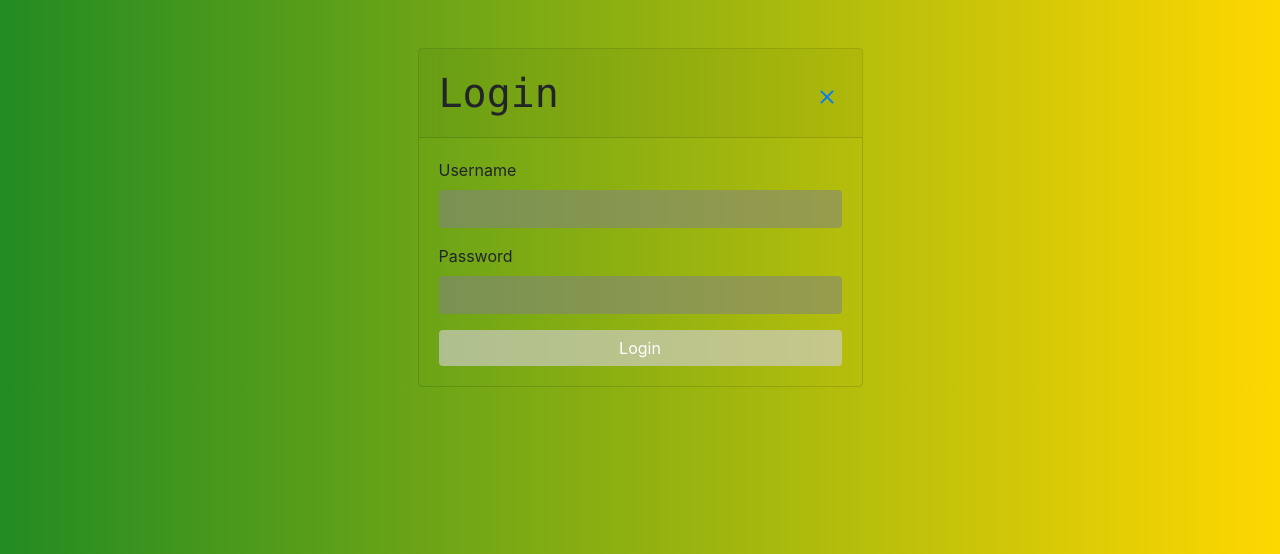
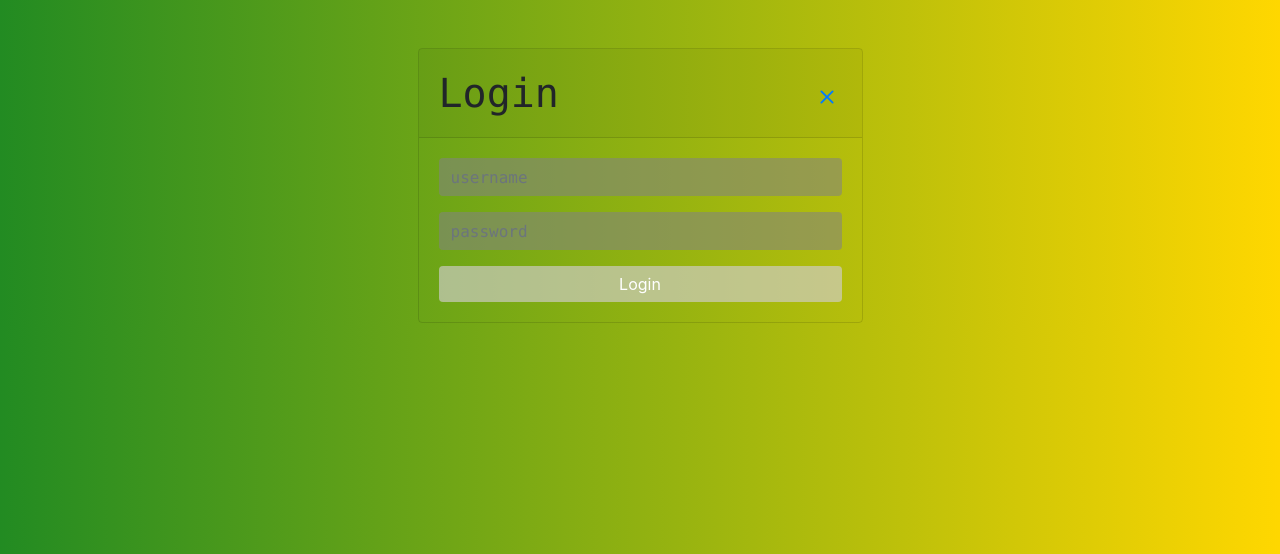
Before and after one commit to FinlayPunch/Task-4---To-do-list, a Flask app: page /login in a window 1280 px wide. Shown: the top 554 px of the page. Run offline with Flask 3, Linux system fonts and the light colour scheme; some libraries are stand-ins or nearby versions.

Commit message:
aesthetic changes

```diff
--- a/templates/login.html
+++ b/templates/login.html
@@ -20,6 +20,7 @@
         <div class="row justify-content-center">
             <div class="col-md-5">
                 <div class="card mt-5" style="background: rgba(247, 36, 12, 0);">
+
                     <div class="card-header text-center" style="font-family: 'Lucida Console', Monaco, monospace; padding-top: 20px;">
                         <div class="d-flex justify-content-between align-items-center">
                             <h1>Login</h1>
@@ -35,16 +36,16 @@
                     <div class="card-body">
                         <form action="{{ url_for('login') }}" method="POST">
                             <div class="form-group">
-                                <label for="username">Username</label>
-                                <input style="background: rgba(131, 130, 130, 0.553); border: none;" type="text" class="form-control" id="username" name="username" required />
+                                <input style="background: rgba(131, 130, 130, 0.553); border: none; font-family: 'Lucida Console', Monaco, monospace;" type="text" class="form-control" id="username" name="username" placeholder="username" required />
                             </div>
                             <div class="form-group">
-                                <label for="password">Password</label>
-                                <input style="background: rgba(131, 130, 130, 0.553); border: none;" type="password" class="form-control" id="password" name="password" required />
+
+                                <input style="background: rgba(131, 130, 130, 0.553); border: none; font-family: 'Lucida Console', Monaco, monospace;" type="password" class="form-control" id="password" name="password" placeholder="password" required />
                             </div>
                             <button style="background: rgba(210, 206, 206, 0.651); border: none;" type="submit" class="btn btn-primary btn-block">Login</button>
                         </form>
                     </div>
+
                 </div>
             </div>
         </div>
```
